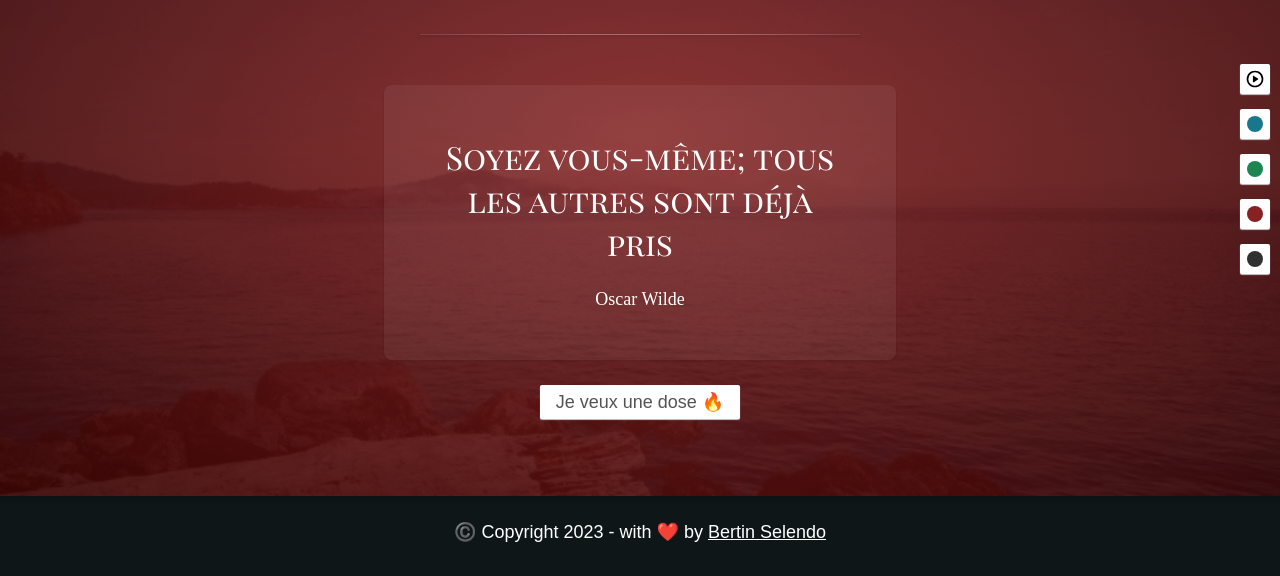
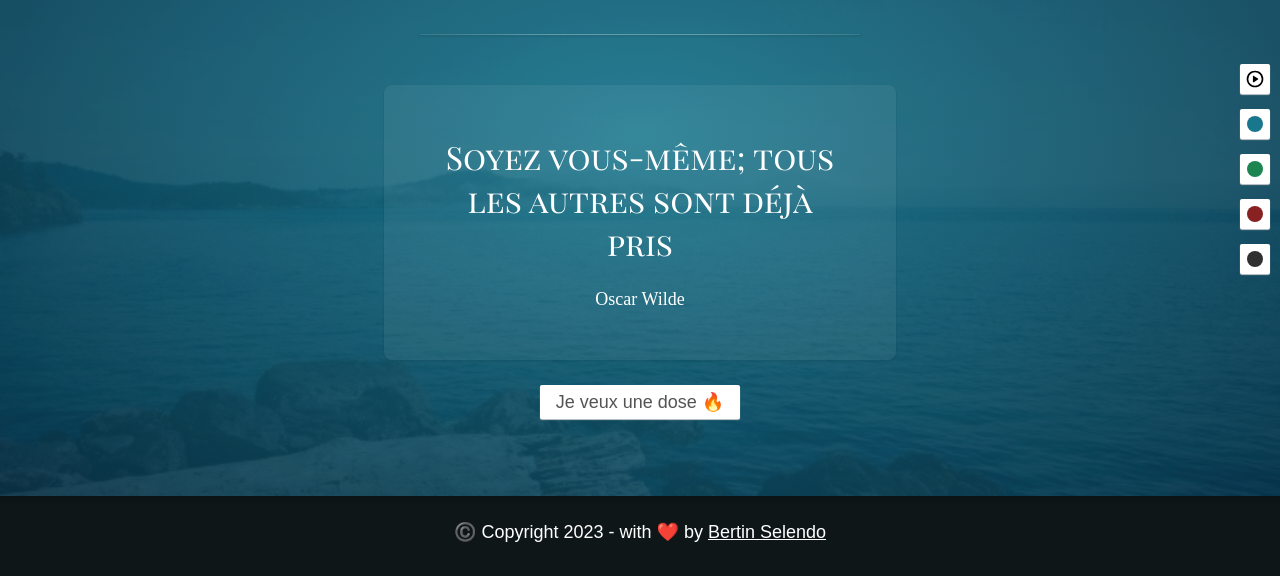
Before and after one commit to bertinselendo/Exercice-09-Mixed-Messages-bertin-selendo, a website: page index.html in a window 1280 px wide. Shown: the part 224-800 px from the top of the page. Drawn offline with Linux system fonts and the light colour scheme; a web font is replaced by a local one.

Commit message:
set blue as default color background

```diff
--- a/style.css
+++ b/style.css
@@ -26,7 +26,7 @@ main {
     position: relative;
     height: 90vh;
     margin-bottom: 25px;
-    background: var(--main-bg-color-red);
+    background: var(--main-bg-color-blue);
     transition: all .3s;
     box-shadow: 0 0 1px 0 rgba(0,0,0,.4), 0 0 5px 6px rgba(0,0,0,.1);
     overflow: hidden;
```
